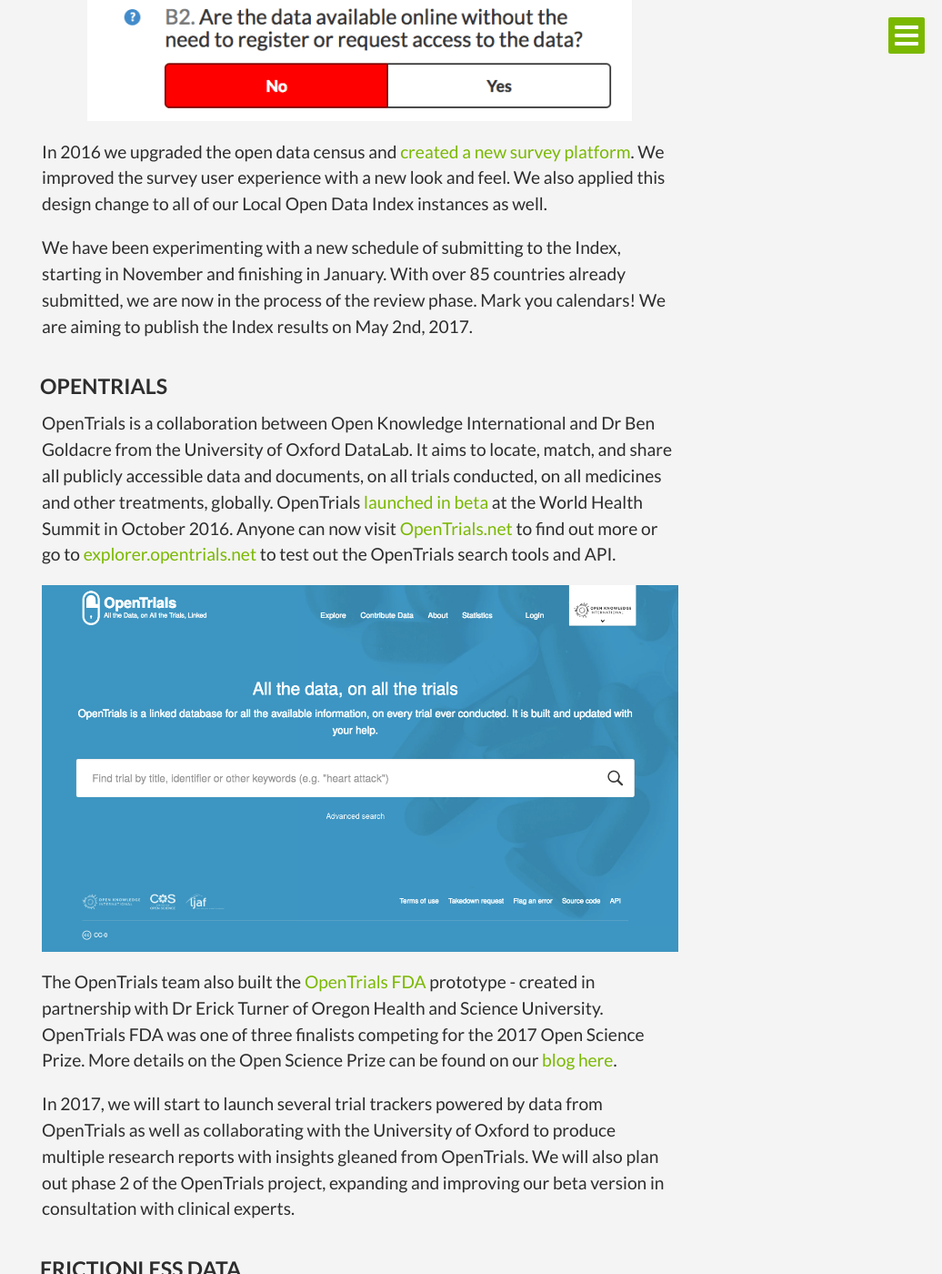
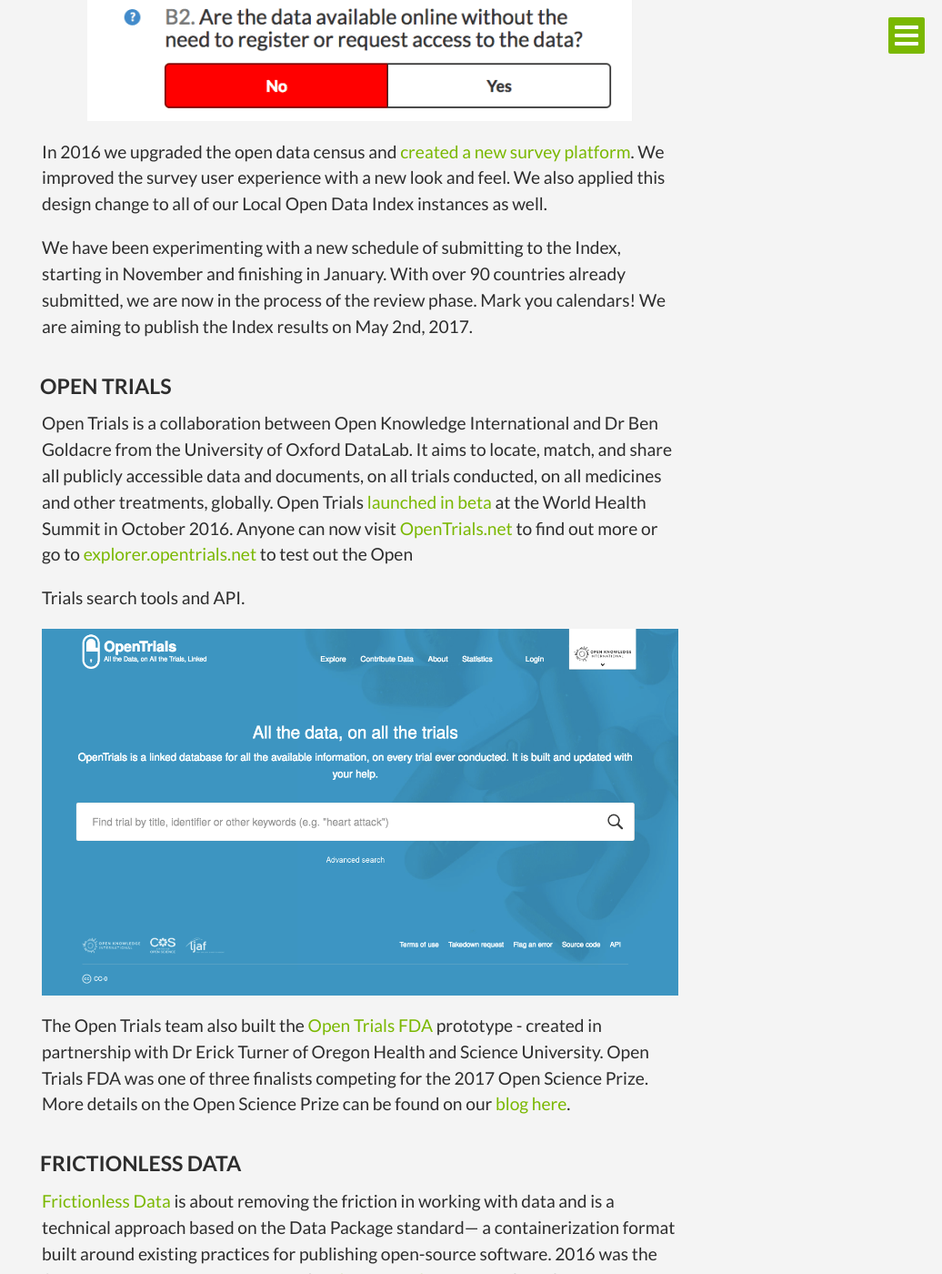
Before and after one commit to okfn/annual-report-2018, a Jekyll site: the page built from index.html, in a window 1280 px wide and 1400 px high, scrolled down 2788 px. Shown: the whole window at 91% size, without its empty margins (244-1280 px from the left). Built offline with Jekyll 4.4.1, drawn with Linux system fonts in a browser that asks for light colours; some web fonts are replaced.

Commit message:
Update content.yml

```diff
--- a/_data/content.yml
+++ b/_data/content.yml
@@ -29,16 +29,16 @@
 
     In 2016 we upgraded the open data census and [created a new survey platform](https://blog.okfn.org/2017/01/17/structuring-a-global-online-survey-a-question-engine-for-open-data-surveys/). We improved the survey user experience with a new look and feel. We also applied this design change to all of our Local Open Data Index instances as well.
 
-    We have been experimenting with a new schedule of submitting to the Index, starting in November and finishing in January. With over 85 countries already submitted, we are now in the process of the review phase. Mark you calendars! We are aiming to publish the Index results on May 2nd, 2017.
+    We have been experimenting with a new schedule of submitting to the Index, starting in November and finishing in January. With over 90 countries already submitted, we are now in the process of the review phase. Mark you calendars! We are aiming to publish the Index results on May 2nd, 2017.
 
-    ### OpenTrials
-    OpenTrials is a collaboration between Open Knowledge International and Dr Ben Goldacre from the University of Oxford DataLab. It aims to locate, match, and share all publicly accessible data and documents, on all trials conducted, on all medicines and other treatments, globally. OpenTrials [launched in beta](http://opentrials.net/2016/10/10/opentrials-launches-beta-version-today-at-the-world-health-summit/) at the World Health Summit in October 2016. Anyone can now visit [OpenTrials.net](http://opentrials.net/) to find out more or go to [explorer.opentrials.net](https://explorer.opentrials.net/) to test out the OpenTrials search tools and API.
+    ### Open Trials
+    Open Trials is a collaboration between Open Knowledge International and Dr Ben Goldacre from the University of Oxford DataLab. It aims to locate, match, and share all publicly accessible data and documents, on all trials conducted, on all medicines and other treatments, globally. Open Trials [launched in beta](http://opentrials.net/2016/10/10/opentrials-launches-beta-version-today-at-the-world-health-summit/) at the World Health Summit in October 2016. Anyone can now visit [OpenTrials.net](http://opentrials.net/) to find out more or go to [explorer.opentrials.net](https://explorer.opentrials.net/) to test out the Open
+
+    Trials search tools and API.
 
     ![opentrials-screen](img/opentrials-screen.png)
 
-    The OpenTrials team also built the [OpenTrials FDA](https://fda.opentrials.net/search) prototype - created in partnership with Dr Erick Turner of Oregon Health and Science University. OpenTrials FDA was one of three finalists competing for the 2017  Open Science Prize. More details on the Open Science Prize can be found on our [blog here](http://opentrials.net/2017/01/10/opentrialsfda-voted-into-top-3-of-open-science-prize/).
-
-    In 2017, we will start to launch several trial trackers powered by data from OpenTrials as well as collaborating with the University of Oxford to produce multiple research reports with insights gleaned from OpenTrials. We will also plan out phase 2 of the OpenTrials project, expanding and improving our beta version in consultation with clinical experts.
+    The Open Trials team also built the [Open Trials FDA](https://fda.opentrials.net/search) prototype - created in partnership with Dr Erick Turner of Oregon Health and Science University. Open Trials FDA was one of three finalists competing for the 2017  Open Science Prize. More details on the Open Science Prize can be found on our [blog here](http://opentrials.net/2017/01/10/opentrialsfda-voted-into-top-3-of-open-science-prize/).
 
     ### Frictionless Data
     [Frictionless Data](http://frictionlessdata.io/) is about removing the friction in working with data and is a technical approach based on the Data Package standard— a containerization format built around existing practices for publishing open-source software. 2016 was the first year of a two-year grant from the [Sloan Foundation](https://sloan.org/) to explore the use of Data Packages in research.
```
